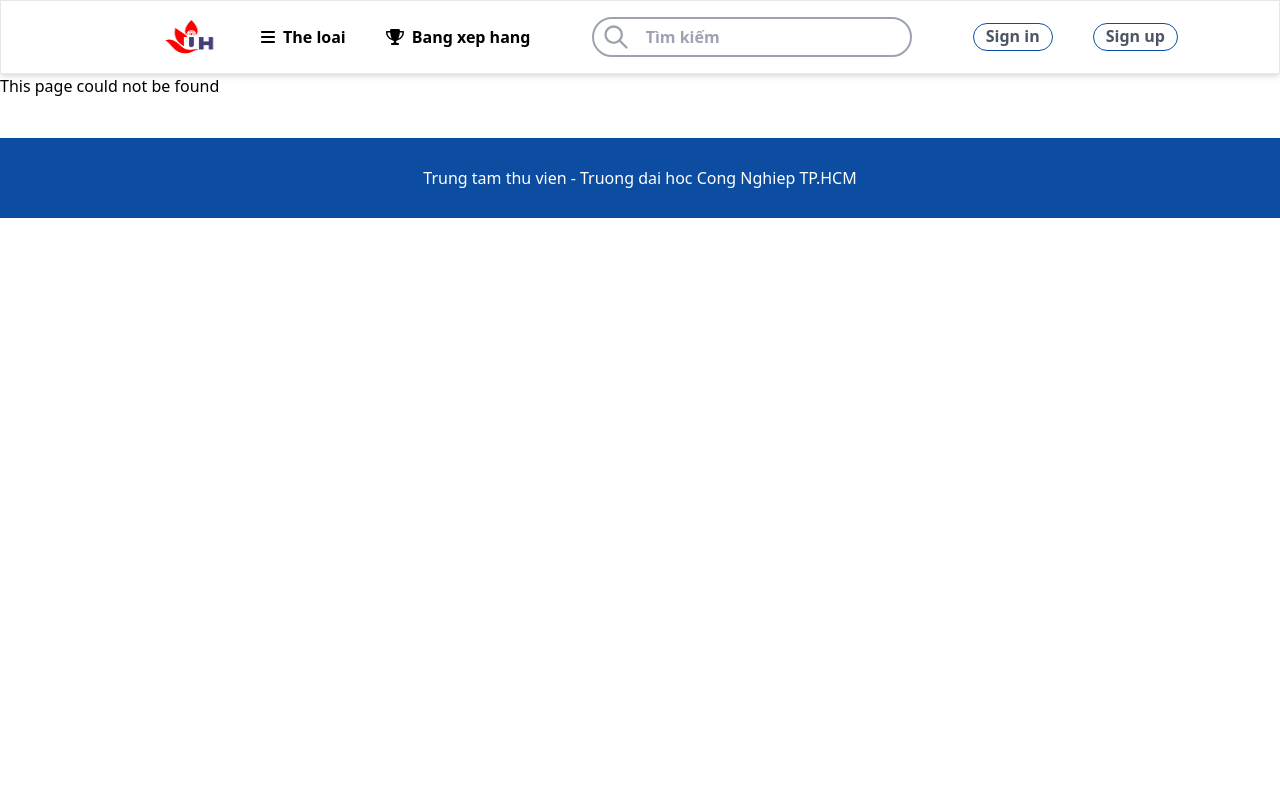
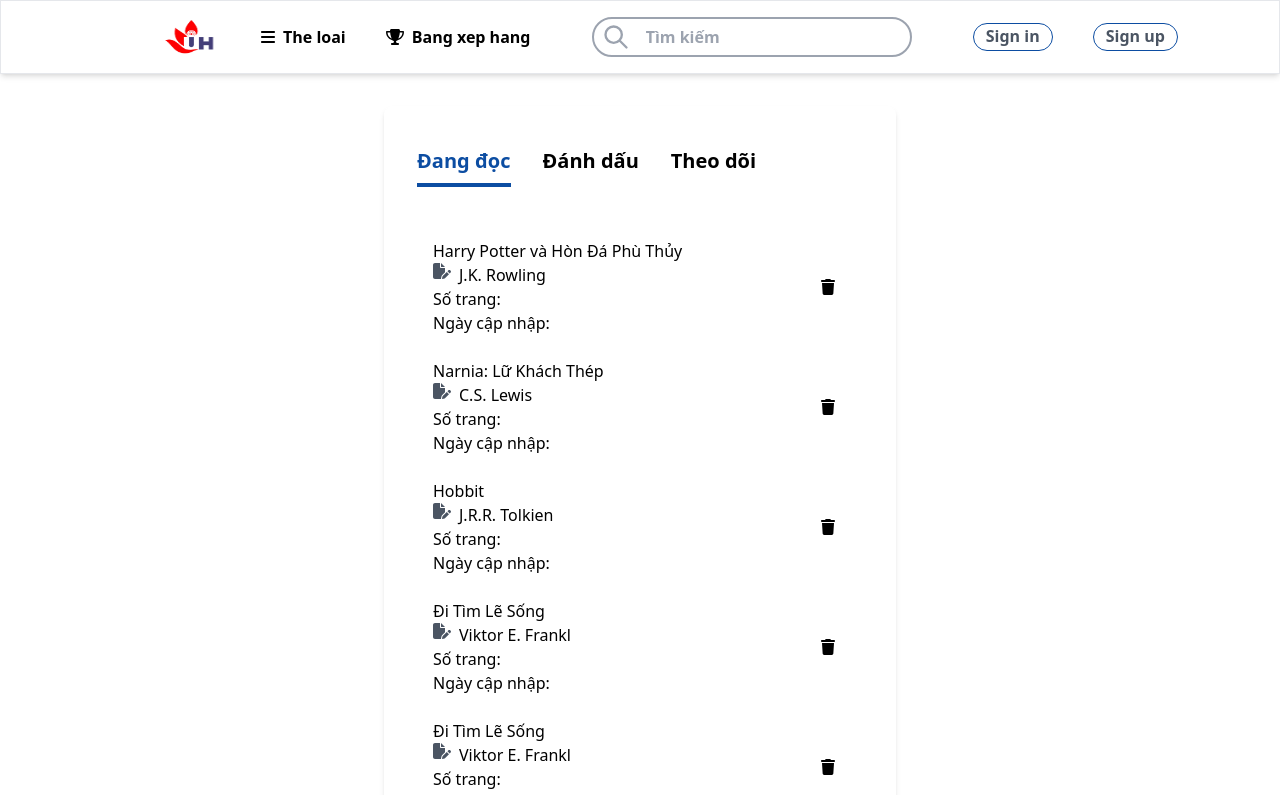
Before and after one commit to BuiXuanManh/kltn-fe, a React (Vite) app: page /history/1 in a window 1280 px wide. Shown: the top 795 px of the page. Built offline with nearby package versions, Linux system fonts and the light colour scheme; no server answers.

Commit message:
add book history

```diff
--- /dev/null
+++ b/src/component/pages/historyBook/HistoryBook.jsx
@@ -0,0 +1,38 @@
+import React, { useState } from 'react';
+import { useParams } from 'react-router-dom';
+import HistoryRead from './history/HistoryRead';
+import Bookmark from './flag/Bookmark';
+import FollowBook from './follow/FollowBook';
+
+const HistoryBook = ({ data }) => {
+    const { id } = useParams();
+    const [activeMenu, setActiveMenu] = useState('reading');
+
+    const handleMenuClick = (menuItem) => {
+        setActiveMenu(menuItem);
+    };
+    return (
+        <div className='mx-96 mt-8 border border-white border-b-0 rounded-lg bg-white shadow-md'>
+            <div className="flex mt-8 ml-8 gap-8 text-xl font-semibold">
+                <div className={activeMenu === 'reading' ? 'text-tblue border-b-4 py-2 border-tblue' : 'py-2 cursor-pointer'} onClick={() => handleMenuClick('reading')}>Đang đọc</div>
+                <div className={activeMenu === 'flag' ? ' text-tblue border-b-4 py-2 border-tblue' : 'py-2 cursor-pointer'} onClick={() => handleMenuClick('flag')}>Đánh dấu</div>
+                <div className={activeMenu === 'follow' ? ' text-tblue border-b-4 py-2 border-tblue' : 'py-2 cursor-pointer'} onClick={() => handleMenuClick('follow')}>Theo dõi</div>
+            </div>
+            <div className='mb-10 min-h-96'>
+                {activeMenu === 'reading' && (
+                    <HistoryRead data={data} />
+                )}
+
+                {activeMenu === 'flag' && (
+                    <Bookmark data={data} />
+                )}
+
+                {activeMenu === 'follow' && (
+                    <FollowBook data={data} />
+                )}
+            </div>
+        </div>
+    );
+};
+
+export default HistoryBook;
--- /dev/null
+++ b/src/component/pages/historyBook/flag/Bookmark.jsx
@@ -0,0 +1,35 @@
+import { faFilePen, faTrash } from '@fortawesome/free-solid-svg-icons';
+import { FontAwesomeIcon } from '@fortawesome/react-fontawesome';
+import React from 'react';
+
+const Bookmark = ({ data }) => {
+    return (
+        <div className='p-10'>
+            {data?.map((i, index) =>
+                <div key={index} className='flex gap-5 py-3 hover:bg-gray-100 cursor-pointer'>
+                    <div className='flex justify-between w-full'>
+                        <div className='flex'>
+                            <img src={i?.image} alt="" />
+                            <div className='ml-2'>
+                                <div className=''>{i.title}</div>
+                                <div className='flex'>
+                                    <FontAwesomeIcon icon={faFilePen} className='text-gray-600' />
+                                    <div className='ml-2'>
+                                        {i.author}
+                                    </div>
+                                </div>
+                                <div>Số trang: {i.pageNumber}</div>
+                                <div>Ngày cập nhập: {i.updateAt}</div>
+                            </div>
+                        </div>
+                        <div className='flex items-center mr-5 hover:text-red-500'>
+                            <FontAwesomeIcon className='' icon={faTrash} />
+                        </div>
+                    </div>
+                </div>
+            )}
+        </div>
+    );
+};
+
+export default Bookmark;
--- /dev/null
+++ b/src/component/pages/historyBook/follow/FollowBook.jsx
@@ -0,0 +1,35 @@
+import { faFilePen, faTrash } from '@fortawesome/free-solid-svg-icons';
+import { FontAwesomeIcon } from '@fortawesome/react-fontawesome';
+import React from 'react';
+
+const FollowBook = ({ data }) => {
+    return (
+        <div className='p-10'>
+            {data?.map((i, index) =>
+                <div key={index} className='flex gap-5 py-3 hover:bg-gray-100 cursor-pointer'>
+                    <div className='flex justify-between w-full'>
+                        <div className='flex'>
+                            <img src={i?.image} alt="" />
+                            <div className='ml-2'>
+                                <div className=''>{i.title}</div>
+                                <div className='flex'>
+                                    <FontAwesomeIcon icon={faFilePen} className='text-gray-600' />
+                                    <div className='ml-2'>
+                                        {i.author}
+                                    </div>
+                                </div>
+                                <div>Số trang: {i.pageNumber}</div>
+                                <div>Ngày cập nhập: {i.updateAt}</div>
+                            </div>
+                        </div>
+                        <div className='flex items-center mr-5 hover:text-red-500'>
+                            <FontAwesomeIcon className='' icon={faTrash} />
+                        </div>
+                    </div>
+                </div>
+            )}
+        </div>
+    );
+};
+
+export default FollowBook;
--- /dev/null
+++ b/src/component/pages/historyBook/history/HistoryRead.jsx
@@ -0,0 +1,35 @@
+import { faFilePen, faTrash } from '@fortawesome/free-solid-svg-icons';
+import { FontAwesomeIcon } from '@fortawesome/react-fontawesome';
+import React from 'react';
+
+const HistoryRead = ({ data }) => {
+    return (
+        <div className='p-10'>
+            {data?.map((i, index) =>
+                <div key={index} className='flex gap-5 py-3 hover:bg-gray-100 cursor-pointer'>
+                    <div className='flex justify-between w-full'>
+                        <div className='flex'>
+                            <img src={i?.image} alt="" />
+                            <div className='ml-2'>
+                                <div className=''>{i.title}</div>
+                                <div className='flex'>
+                                    <FontAwesomeIcon icon={faFilePen} className='text-gray-600' />
+                                    <div className='ml-2'>
+                                        {i.author}
+                                    </div>
+                                </div>
+                                <div>Số trang: {i.pageNumber}</div>
+                                <div>Ngày cập nhập: {i.updateAt}</div>
+                            </div>
+                        </div>
+                        <div className='flex items-center mr-5 hover:text-red-500'>
+                            <FontAwesomeIcon className='' icon={faTrash} />
+                        </div>
+                    </div>
+                </div>
+            )}
+        </div>
+    );
+};
+
+export default HistoryRead;
--- a/src/component/pages/hítoryBook/HistoryBook.jsx
+++ /dev/null
@@ -1,11 +0,0 @@
-import React from 'react';
-
-const HistoryBook = () => {
-    return (
-        <div>
-
-        </div>
-    );
-};
-
-export default HistoryBook;
--- a/src/component/pages/hítoryBook/history/History.jsx
+++ /dev/null
@@ -1,11 +0,0 @@
-import React from 'react';
-
-const History = () => {
-    return (
-        <div>
-
-        </div>
-    );
-};
-
-export default History;
--- a/src/component/routers/Router.jsx
+++ b/src/component/routers/Router.jsx
@@ -16,53 +16,54 @@ import BookService from '../service/BookService';
 import App from '../../App';
 import AppProvider from '../../context/AppContext';
 import { useQuery } from '@tanstack/react-query';
+import HistoryBook from '../pages/historyBook/HistoryBook';
 
 
 const Router = () => {
-    // var data = [{
-    //     id: 1,
-    //     title: 'Harry Potter và Hòn Đá Phù Thủy',
-    //     img: 'book1.jpg',
-    //     author: 'J.K. Rowling',
-    //     genre: 'Fantasy',
-    //     description: 'Cuốn sách đầu tiên trong loạt truyện Harry Potter.'
-    // }, {
-    //     id: 2,
-    //     title: 'Narnia: Lữ Khách Thép',
-    //     img: 'book2.jpg',
-    //     author: 'C.S. Lewis',
-    //     genre: 'Fantasy',
-    //     description: 'Cuốn thứ hai trong loạt truyện Narnia.'
-    // }, {
-    //     id: 3,
-    //     title: 'Hobbit',
-    //     img: 'book3.jpg',
-    //     author: 'J.R.R. Tolkien',
-    //     genre: 'Fantasy',
-    //     description: 'Một cuộc phiêu lưu của một người Hobbit tên là Bilbo Baggins.'
-    // }, {
-    //     id: 4,
-    //     title: 'Đi Tìm Lẽ Sống',
-    //     img: 'book4.jpg',
-    //     author: 'Viktor E. Frankl',
-    //     genre: 'Tâm lý - Tự viện',
-    //     description: 'Một quyển sách kinh điển về tâm lý học.'
-    // }, {
-    //     id: 5,
-    //     title: 'Đi Tìm Lẽ Sống',
-    //     img: 'book4.jpg',
-    //     author: 'Viktor E. Frankl',
-    //     genre: 'Tâm lý - Tự viện',
-    //     description: 'Một quyển sách kinh điển về tâm lý học.'
-    // },
-    // {
-    //     id: 6,
-    //     title: 'Đi Tìm Lẽ Sống',
-    //     img: 'book4.jpg',
-    //     author: 'Viktor E. Frankl',
-    //     genre: 'Tâm lý - Tự viện',
-    //     description: 'Một quyển sách kinh điển về tâm lý học.'
-    // }];
+    var d = [{
+        id: 1,
+        title: 'Harry Potter và Hòn Đá Phù Thủy',
+        img: 'book1.jpg',
+        author: 'J.K. Rowling',
+        genre: 'Fantasy',
+        description: 'Cuốn sách đầu tiên trong loạt truyện Harry Potter.'
+    }, {
+        id: 2,
+        title: 'Narnia: Lữ Khách Thép',
+        img: 'book2.jpg',
+        author: 'C.S. Lewis',
+        genre: 'Fantasy',
+        description: 'Cuốn thứ hai trong loạt truyện Narnia.'
+    }, {
+        id: 3,
+        title: 'Hobbit',
+        img: 'book3.jpg',
+        author: 'J.R.R. Tolkien',
+        genre: 'Fantasy',
+        description: 'Một cuộc phiêu lưu của một người Hobbit tên là Bilbo Baggins.'
+    }, {
+        id: 4,
+        title: 'Đi Tìm Lẽ Sống',
+        img: 'book4.jpg',
+        author: 'Viktor E. Frankl',
+        genre: 'Tâm lý - Tự viện',
+        description: 'Một quyển sách kinh điển về tâm lý học.'
+    }, {
+        id: 5,
+        title: 'Đi Tìm Lẽ Sống',
+        img: 'book4.jpg',
+        author: 'Viktor E. Frankl',
+        genre: 'Tâm lý - Tự viện',
+        description: 'Một quyển sách kinh điển về tâm lý học.'
+    },
+    {
+        id: 6,
+        title: 'Đi Tìm Lẽ Sống',
+        img: 'book4.jpg',
+        author: 'Viktor E. Frankl',
+        genre: 'Tâm lý - Tự viện',
+        description: 'Một quyển sách kinh điển về tâm lý học.'
+    }];
     const navigate = useNavigate();
     const [data, setData] = useState([]);
     let bookService = new BookService();
@@ -88,6 +89,7 @@ const Router = () => {
             <Route path="/profile/:id" element={<Profile data={data?.pageBook?.content} />} ></Route>
             <Route path="/search/:keyword" element={<SearchDetail data={data} />} ></Route>
             <Route path="/search/*" element={<SearchDetail data={data} />} />
+            <Route path="/history/:id" element={<HistoryBook data={d} />} />
             <Route path="*" element={<NotFound />}></Route>
         </Routes>
     );
```
Also changed, not shown: 1 other file (tests, documents, lock files or other folders).
